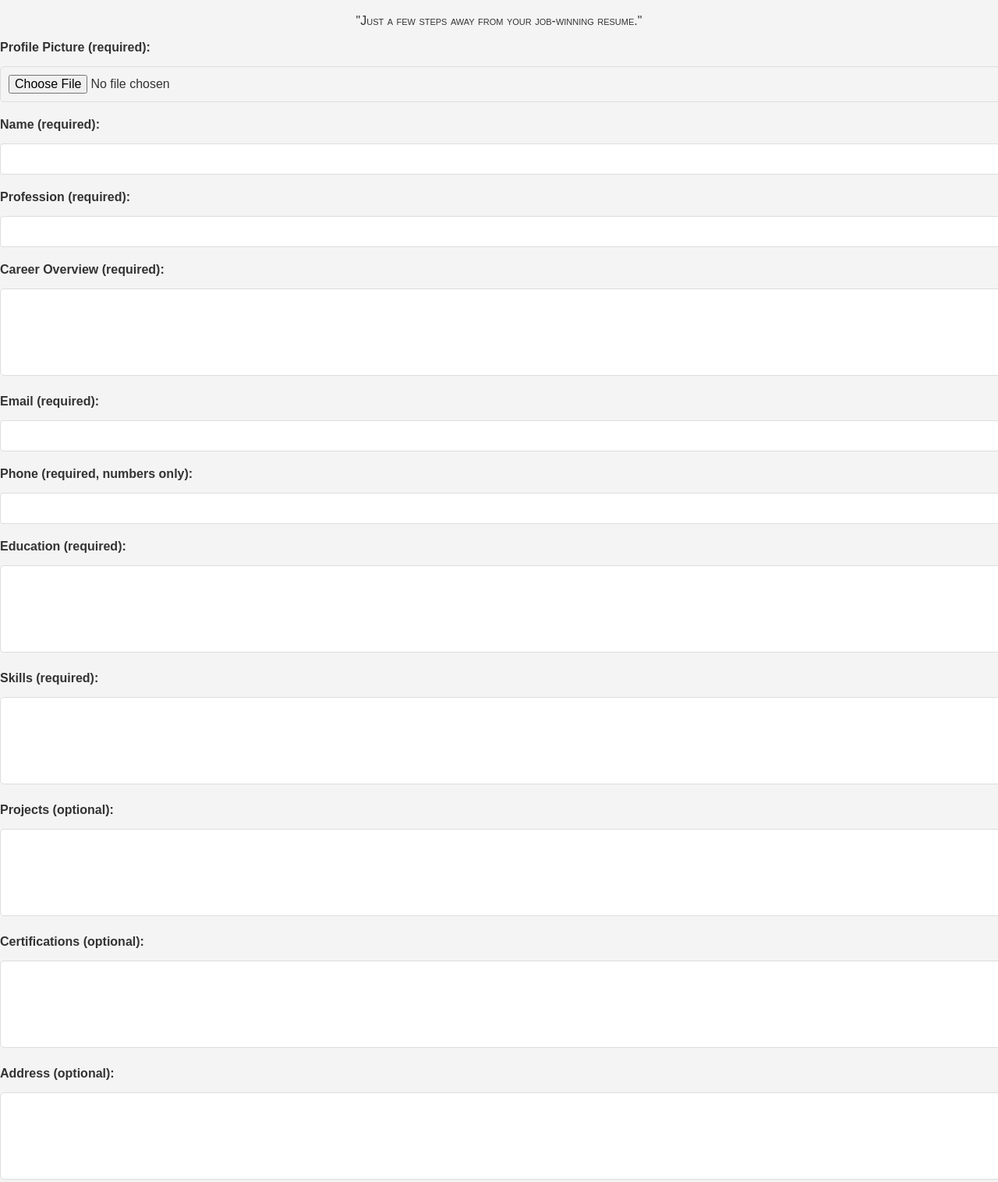
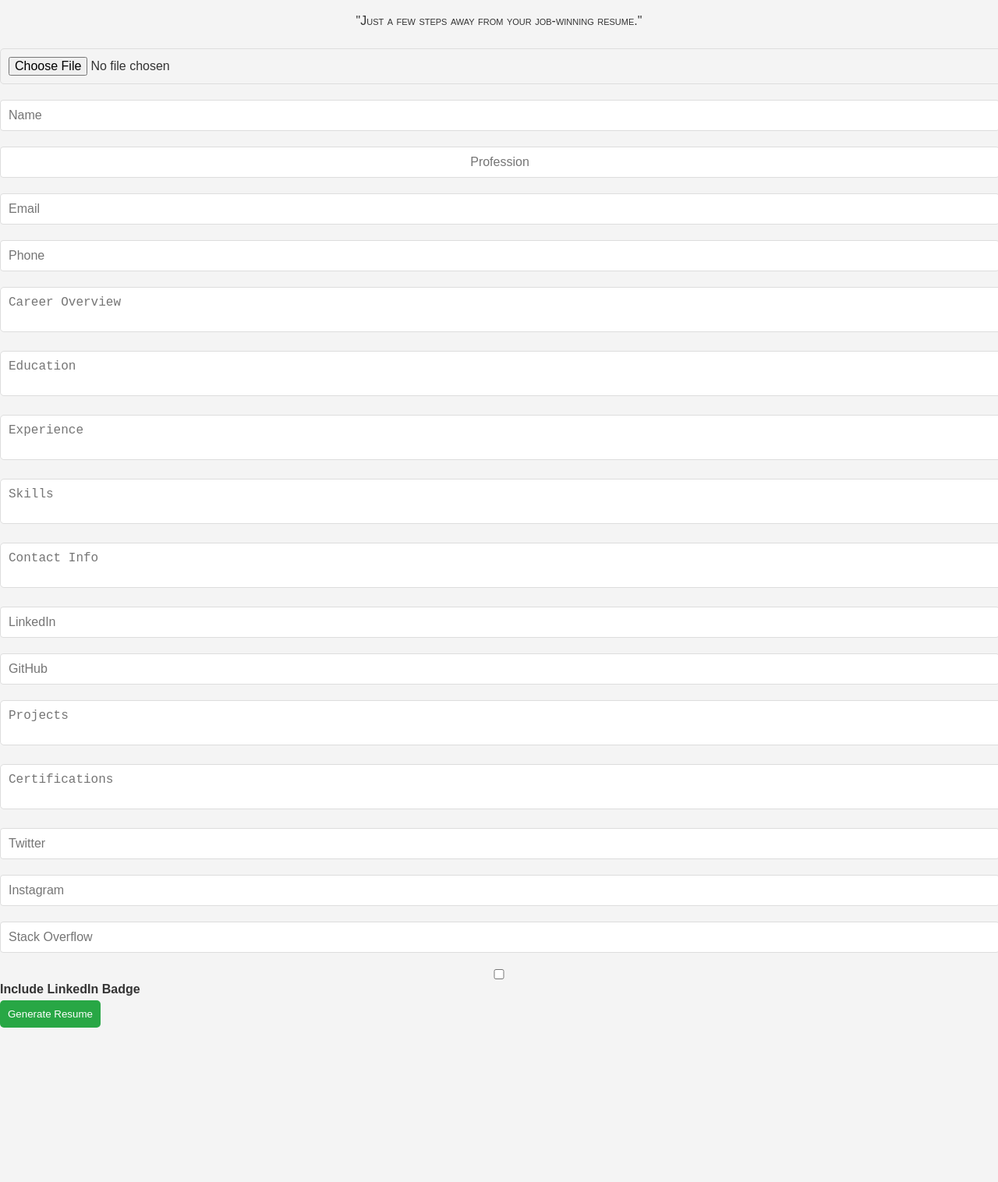
Before and after one commit to MYousuf-Codes/Static-Interactive-Resmue, a plain HTML site: page generateResume.html in a window 1280 px wide. Shown: the part 140-1656 px from the top of the page at 78% size. After the commit the page ends 1458 px from the top, so only its background shows below. Drawn offline with Linux system fonts and the light colour scheme.

Commit message:
Update generateResume.html

```diff
--- a/generateResume.html
+++ b/generateResume.html
@@ -107,43 +107,29 @@
 
 </head>
 <body>
-    <form id="resumeForm">
-                <label for="profilePicture">Profile Picture (required):</label>
-                <input type="file" id="profilePicture" accept="image/*" required>
-
-                <label for="name">Name (required):</label>
-                <input type="text" id="name" required>
-
-                <label for="profession">Profession (required):</label>
-                <input type="text" id="profession" required>
-
-                <label for="careerOverview">Career Overview (required):</label>
-                <textarea id="careerOverview" rows="5" required></textarea>
-
-                <label for="email">Email (required):</label>
-                <input type="email" id="email" required>
-
-                <label for="phone">Phone (required, numbers only):</label>
-                <input type="text" id="phone" maxlength="15" required>
-
-                <label for="education">Education (required):</label>
-                <textarea id="education" rows="5" required></textarea>
-
-                <label for="skills">Skills (required):</label>
-                <textarea id="skills" rows="5" required></textarea>
-
-                <!-- Optional fields -->
-                <label for="projects">Projects (optional):</label>
-                <textarea id="projects" rows="5"></textarea>
-
-                <label for="certifications">Certifications (optional):</label>
-                <textarea id="certifications" rows="5"></textarea>
-
-                <label for="address">Address (optional):</label>
-                <textarea id="address" rows="5"></textarea>
-
-                <button type="submit">Generate Resume</button>
-              </form>
+   <form id="resumeForm">
+        <input type="file" id="profileImage" />
+        <input type="text" id="name" placeholder="Name" />
+        <input type="text" id="profession" placeholder="Profession" />
+        <input type="email" id="email" placeholder="Email" />
+        <input type="tel" id="phone" placeholder="Phone" />
+        <textarea id="overview" placeholder="Career Overview"></textarea>
+        <textarea id="education" placeholder="Education"></textarea>
+        <textarea id="experience" placeholder="Experience"></textarea>
+        <textarea id="skills" placeholder="Skills"></textarea>
+        <textarea id="contact" placeholder="Contact Info"></textarea>
+        <input type="url" id="linkedin" placeholder="LinkedIn" />
+        <input type="url" id="github" placeholder="GitHub" />
+        <textarea id="projects" placeholder="Projects"></textarea>
+        <textarea id="certifications" placeholder="Certifications"></textarea>
+        <input type="url" id="twitter" placeholder="Twitter" />
+        <input type="url" id="instagram" placeholder="Instagram" />
+        <input type="url" id="stackoverflow" placeholder="Stack Overflow" />
+        <label>
+            <input type="checkbox" id="linkedinBadge" /> Include LinkedIn Badge
+        </label>
+        <button type="submit">Generate Resume</button>
+    </form>
     <div id="resumeContainer"></div>
 
     <script src="script.js"></script>
```
